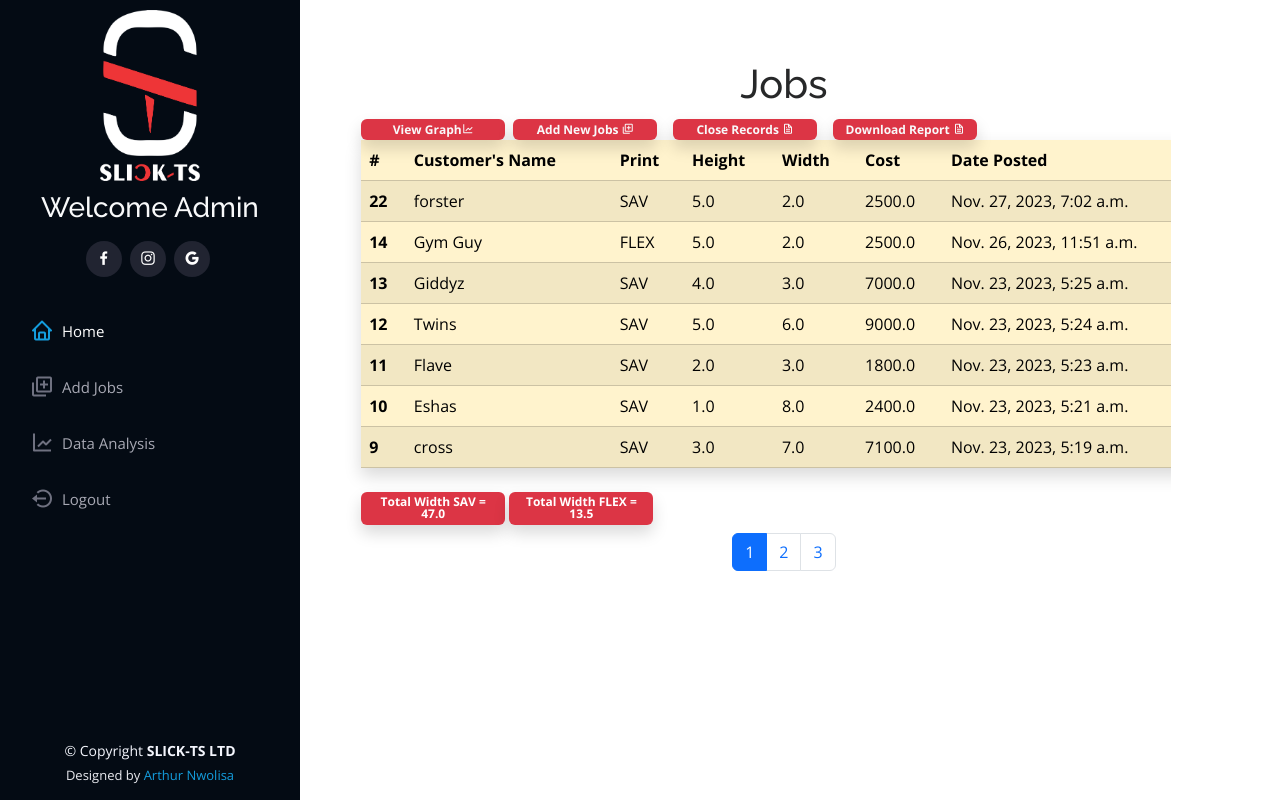
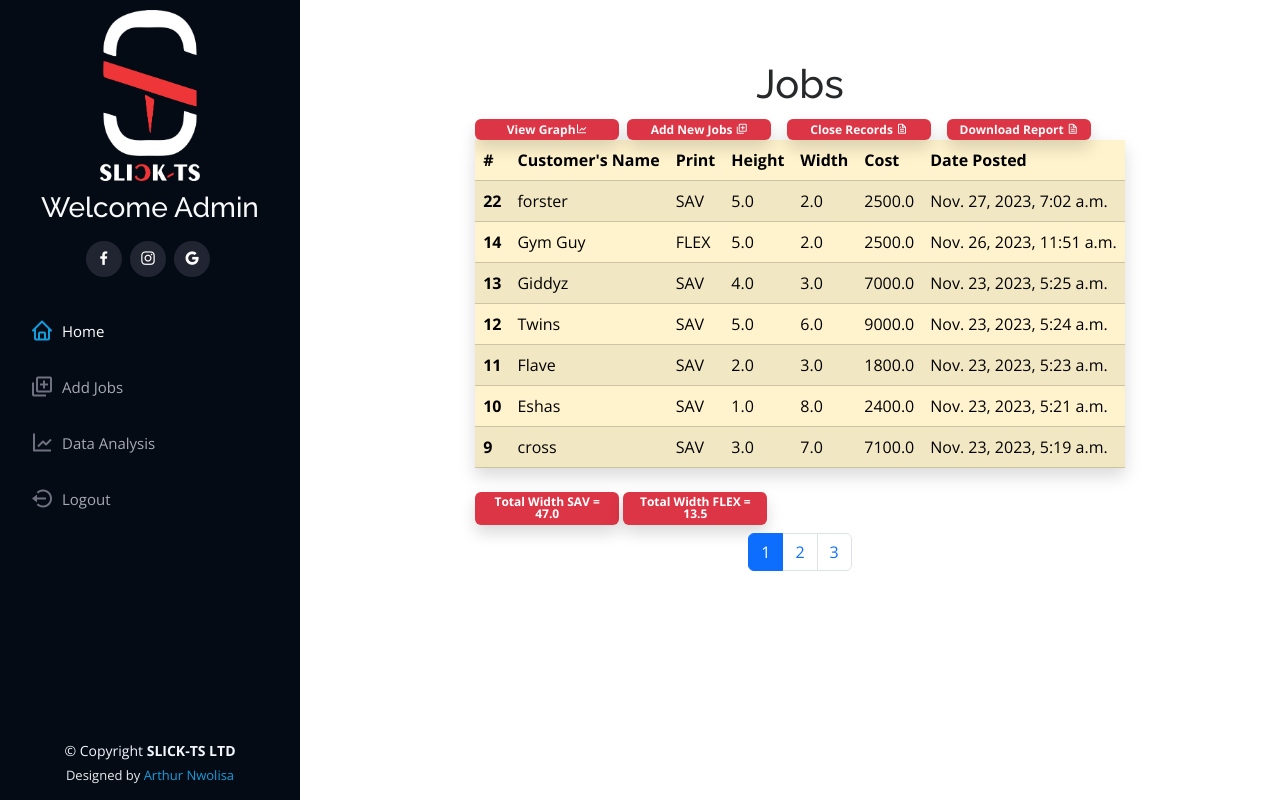
Before and after one commit to crossarthur/slick_app, a Django app: page /view_jobs/ in a window 1280 px wide. Run offline with Django 4.2, Linux system fonts and the light colour scheme; a user stored in the database is signed in; data comes from the database, SQL or seed files in the repository; both versions use the stored data as it was after the commit; some libraries are stand-ins or nearby versions.

Commit message:
four commit

```diff
--- a/jobs/templates/jobs/download_file.html
+++ b/jobs/templates/jobs/download_file.html
@@ -37,10 +37,10 @@
 
   <!-- ======= Hero Section ======= -->
 <div class="row">
-  <div class="col-md-8 offset-md-3">
+  <div class="col-sm offset-sm">
     <section class="d-flex flex-column justify-content-center align-items-center">
 
-      <div class="col-md-12 offset">
+      <div class="col-sm-6 offset-sm-3">
       <h1 class="text-center">Jobs</h1>
       {%include 'jobs/messages.html'%}
 
--- a/jobs/templates/jobs/view_jobs.html
+++ b/jobs/templates/jobs/view_jobs.html
@@ -37,10 +37,10 @@
 
   <!-- ======= Hero Section ======= -->
 <div class="row">
-  <div class="col-md-8 offset-md-3">
+  <div class="col-sm offset-sm">
     <section class="d-flex flex-column justify-content-center align-items-center">
 
-      <div class="col-md-12 offset-md-1">
+      <div class="col-sm offset-sm-3">
       <h1 class="text-center">Jobs</h1>
       {%include 'jobs/messages.html'%}
 
```
Also changed, not shown: db.sqlite3.
